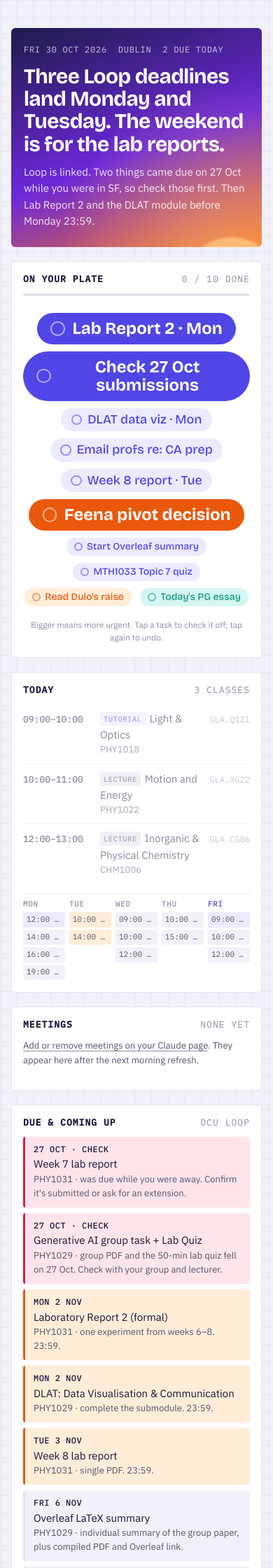
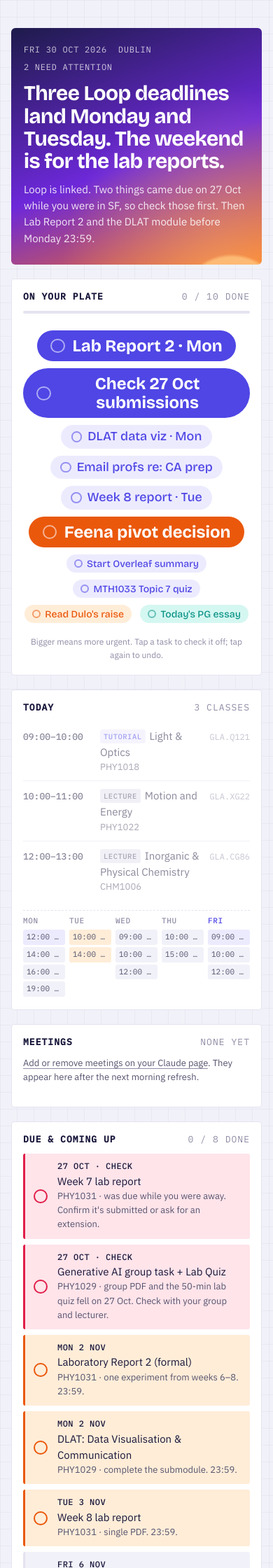
Before and after one commit to gognakamaya-dev/gognakamaya-dev.github.io, a Jekyll site: the page morning/index.html, which Jekyll copies as it is, in a window 390 px wide. Shown: the top 2240 px of the page at 70% size. Built offline with Jekyll 4.4.1, drawn with Linux system fonts in a browser that asks for light colours; part of the change alters nothing that is shown.

Commit message:
Morning page: check off deadlines
Co-Authored-By: Claude Opus 5.5 <noreply@anthropic.com>
Claude-Session: https://claude.ai/code/session_015n5nitSnW9NGF5xEwZqF8s

```diff
--- a/morning/index.html
+++ b/morning/index.html
@@ -139,12 +139,18 @@ h1{font:700 clamp(30px,6vw,46px)/1.08 var(--f-display);letter-spacing:-.02em;mar
 
 /* deadlines */
 .dl{list-style:none;margin:0;padding:0;display:flex;flex-direction:column;gap:8px}
-.dl li{display:grid;grid-template-columns:76px 1fr;gap:14px;align-items:baseline;padding:10px 12px;border-radius:3px;border-left:3px solid var(--rule);background:var(--paper)}
+.dl li{display:grid;grid-template-columns:22px 92px 1fr;gap:14px;align-items:baseline;padding:10px 12px;border-radius:3px;border-left:3px solid var(--rule);background:var(--paper)}
 .dl li.today{border-left-color:var(--due);background:var(--due-wash)}
 .dl li.soon{border-left-color:var(--soon);background:var(--soon-wash)}
 .dl .when{font:500 12px/1.3 var(--f-mono);text-transform:uppercase;letter-spacing:.04em;font-variant-numeric:tabular-nums}
 .dl .what{min-width:0}
 .dl .what small{display:block;color:var(--ink-2);font-size:13px}
+.dtick{appearance:none;width:20px;height:20px;border-radius:50%;border:2px solid var(--ink-3);background:transparent;cursor:pointer;padding:0;align-self:center;display:grid;place-items:center}
+.dl li.today .dtick{border-color:var(--due)}.dl li.soon .dtick{border-color:var(--soon)}
+.dl li.done{opacity:.5;border-left-color:var(--ok);background:var(--paper)}
+.dl li.done .what{text-decoration:line-through}
+.dl li.done .dtick{background:var(--ok);border-color:var(--ok)}
+.dl li.done .dtick::after{content:"";width:5px;height:9px;border:solid var(--sheet);border-width:0 2px 2px 0;transform:translateY(-1px) rotate(45deg)}
 .empty{border:1px dashed var(--ink-3);border-radius:3px;padding:14px 16px;color:var(--ink-2);font-size:14px;display:flex;flex-direction:column;gap:8px}
 .empty b{color:var(--ink)}
 .empty ol{margin:0;padding-left:20px;display:flex;flex-direction:column;gap:4px}
@@ -167,7 +173,7 @@ footer a{color:var(--ink-3)}
 
 @media (max-width:560px){
   .sheet{padding:18px 16px}
-  .dl li{grid-template-columns:1fr;gap:2px}
+  .dl li{grid-template-columns:22px 1fr;gap:2px 12px}.dl .when{grid-column:2}.dl .what{grid-column:2}.dl .dtick{grid-row:1/3}
 }
 @media (prefers-reduced-motion:no-preference){
   .sheet{animation:rise .35s ease-out both}
@@ -590,7 +596,7 @@ footer a{color:var(--ink-3)}
   </section>
 
   <section class="sheet" aria-labelledby="h-due">
-    <h2 id="h-due">Due &amp; coming up <span>DCU Loop</span></h2>
+    <h2 id="h-due">Due &amp; coming up <span id="due-progress">DCU Loop</span></h2>
     <div id="deadlines"></div>
   </section>
 
@@ -698,14 +704,45 @@ footer a{color:var(--ink-3)}
 
   // deadlines
   if (D.deadlines && D.deadlines.length){
+    // Tick off a deadline once it's submitted. Saved by title (stable across days) in the
+    // page's database on the Claude page, and in this browser everywhere.
+    const dkey = 'km-deadlines-done'; let ddone = {};
+    try { ddone = JSON.parse(localStorage.getItem(dkey)||'{}'); } catch(e){}
+    let dlDoc = null; const rows = {};
     const ul = el('ul',{className:'dl'});
-    D.deadlines.forEach(x=> ul.append(el('li',{className:x.level||'later'},[
-      el('span',{className:'when',textContent:x.when}),
-      el('div',{className:'what'},[document.createTextNode(x.title), el('small',{textContent:x.detail||''})])
-    ])));
+    const dpaint = () => {
+      D.deadlines.forEach(x=>{ const r=rows[x.title]; const on=!!ddone[x.title]; r.li.classList.toggle('done',on); r.btn.setAttribute('aria-pressed',on); r.btn.setAttribute('aria-label',(on?'Mark not done: ':'Mark done: ')+x.title); });
+      const open = D.deadlines.filter(x=>x.level==='today' && !ddone[x.title]).length;
+      $('stamp-count').textContent = open ? open+' need attention' : '';
+      $('due-progress').textContent = D.deadlines.filter(x=>ddone[x.title]).length+' / '+D.deadlines.length+' done';
+    };
+    D.deadlines.forEach(x=>{
+      const btn = el('button',{type:'button',className:'dtick'});
+      const li = el('li',{className:x.level||'later'},[
+        btn,
+        el('span',{className:'when',textContent:x.when}),
+        el('div',{className:'what'},[document.createTextNode(x.title), el('small',{textContent:x.detail||''})])
+      ]);
+      btn.addEventListener('click',()=>{
+        ddone[x.title]=!ddone[x.title]; if(!ddone[x.title]) delete ddone[x.title]; dpaint();
+        try{localStorage.setItem(dkey,JSON.stringify(ddone));}catch(e){}
+        if (dlDoc) dlDoc.set({done:Object.keys(ddone), updatedAt:new Date().toISOString()}).catch(()=>{});
+      });
+      rows[x.title]={li,btn}; ul.append(li);
+    });
     $('deadlines').append(ul);
-    const today = D.deadlines.filter(x=>x.level==='today').length;
-    $('stamp-count').textContent = today ? today+' due today' : '';
+    dpaint();
+    (async ()=>{
+      const d3 = window.claude && window.claude.use ? await window.claude.use('db') : null;
+      if (!d3) return;
+      dlDoc = d3.collection('checks').doc('deadlines');
+      dlDoc.onSnapshot(snap=>{
+        const data = snap && snap.data && snap.data();
+        if (!data || !Array.isArray(data.done)) return;
+        ddone = {}; data.done.forEach(t=>{ ddone[t]=true; }); dpaint();
+        try{localStorage.setItem(dkey,JSON.stringify(ddone));}catch(e){}
+      }, ()=>{});
+    })();
   } else {
     const box = el('div',{className:'empty'});
     box.append(el('b',{textContent:'Loop not linked yet'}), el('span',{textContent:D.deadlinesNote||''}));
```
